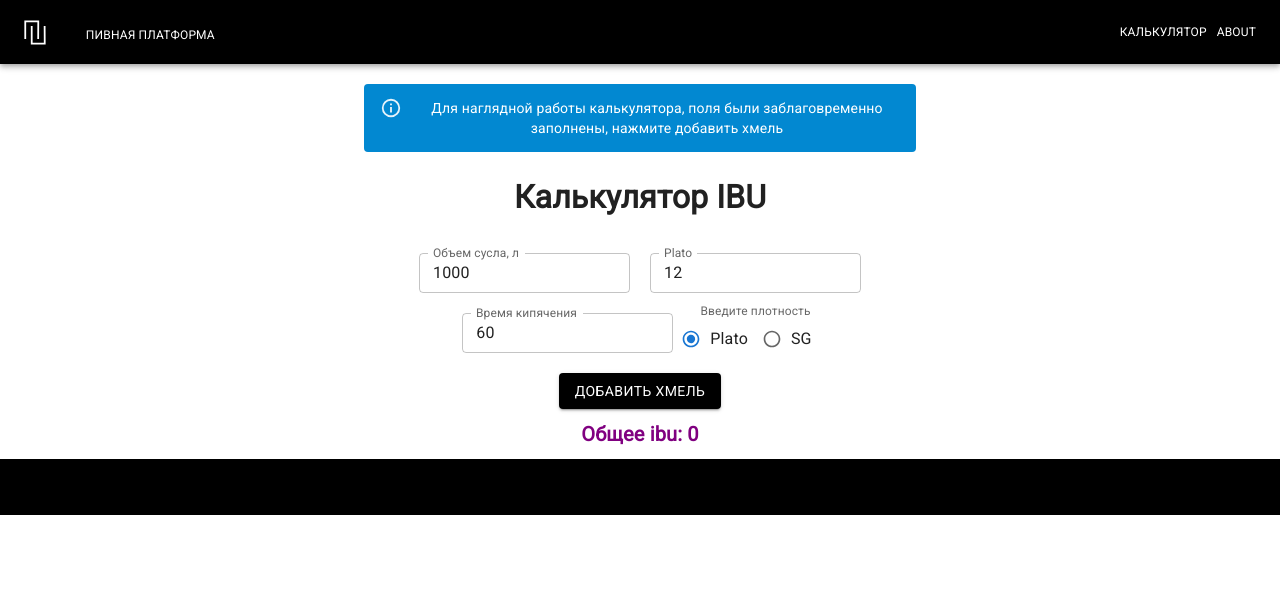
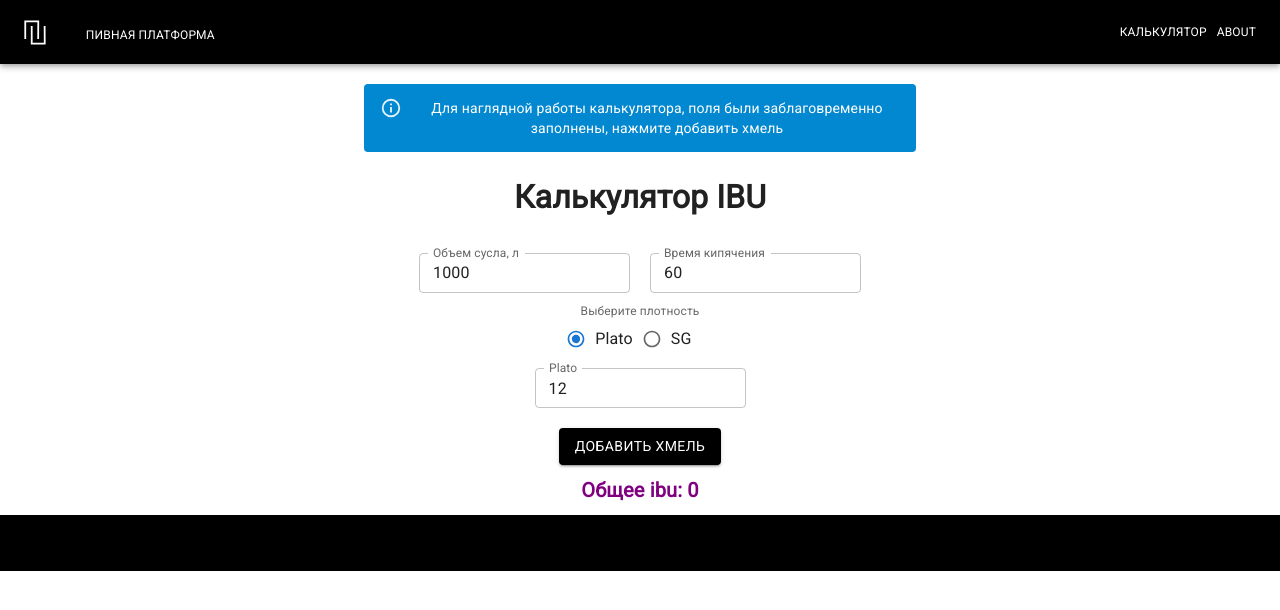
Before and after one commit to DmitriyBrewer/International-Bitterness-Units, a React (Create React App) app: page / in a window 1280 px wide. Shown: the top 610 px of the page. Built offline with nearby package versions, Linux system fonts and the light colour scheme.

Commit message:
sgRadioButton

```diff
--- a/src/components/Wort.tsx
+++ b/src/components/Wort.tsx
@@ -22,7 +22,7 @@ interface WortProps {
 const Wort: React.FC<WortProps> = ({ getwort }) => {
   const [value, setValue] = React.useState<IWort>({
     volume: "1000",
-    destiny: "12",
+    destiny:"12",
     boil: "60"
   });
 
@@ -121,7 +121,6 @@ const Wort: React.FC<WortProps> = ({ getwort }) => {
       <h1 style={{ textAlign: "center", fontFamily: "roboto" }}>
         Калькулятор IBU
       </h1>
-
       <PharamInput
         placeholder="Объем сусла, л"
         id="wort"
@@ -134,19 +133,6 @@ const Wort: React.FC<WortProps> = ({ getwort }) => {
           !error.volume ? "" : "❌ Объём от 0 до 100 000, л"
         }
       />
-      <PharamInput
-        placeholder={switchDestiny}
-        id="destiny"
-        value={value?.destiny}
-        onChange={destinyHandler}
-        onBlur={switchDestiny === "Plato" ? BlurDestinyPlato : BlurDestinySG }
-        type="number"
-        error={error.destiny}
-        helperText={switchDestiny === "Plato" ?
-          !error.destiny ? "" : "❌ Plato от 7.56 до 35" : !error.destiny ? "" : "❌ SG от 1.03 до 1.09"
-        }
-      />
-
       <PharamInput
         placeholder="Время кипячения"
         id="boil"
@@ -161,19 +147,38 @@ const Wort: React.FC<WortProps> = ({ getwort }) => {
             : "❌ Кипячение от 0 до 200 мин"
         }
       />
-      <FormControl component="fieldset">
-        <FormLabel component="legend" style={{fontSize:'12px'}}>Введите плотность</FormLabel>
+      <FormControl component="fieldset" style={{ display:'flex', flexDirection:'column', justifyContent:'center'}}>
+        <FormLabel component="legend" style={{fontSize:'12px'}}>Выберите плотность</FormLabel>
         <RadioGroup
         row
           aria-label="gravity"
           name="controlled-radio-buttons-group"
           value={switchDestiny}
           onChange={handleChangeDestiny}
+          style={{marginRight:"35%",marginLeft:"35%"}}
         >
-          <FormControlLabel value="Plato" control={<Radio  size="small"/>} label="Plato" />
-          <FormControlLabel value="SG" control={<Radio  size="small"/>} label="SG" />
+          <FormControlLabel
+          style={{margin:'0px'}}
+          value="Plato" control={<Radio  size="small"  />} label="Plato" />
+          <FormControlLabel
+          style={{margin:'0px'}}
+          value="SG" control={<Radio  size="small"/>} label="SG" />
         </RadioGroup>
       </FormControl>
+      <PharamInput
+        placeholder={switchDestiny}
+        id="destiny"
+        value={value?.destiny}
+        onChange={destinyHandler}
+        onBlur={switchDestiny === "Plato" ? BlurDestinyPlato : BlurDestinySG }
+        type="number"
+        error={error.destiny}
+        helperText={switchDestiny === "Plato" ?
+          !error.destiny ? "" : "❌ Plato от 7.56 до 35" : !error.destiny ? "" : "❌ SG от 1.03 до 1.09"
+        }
+      />
+
+
     </div>
   );
 };
```
